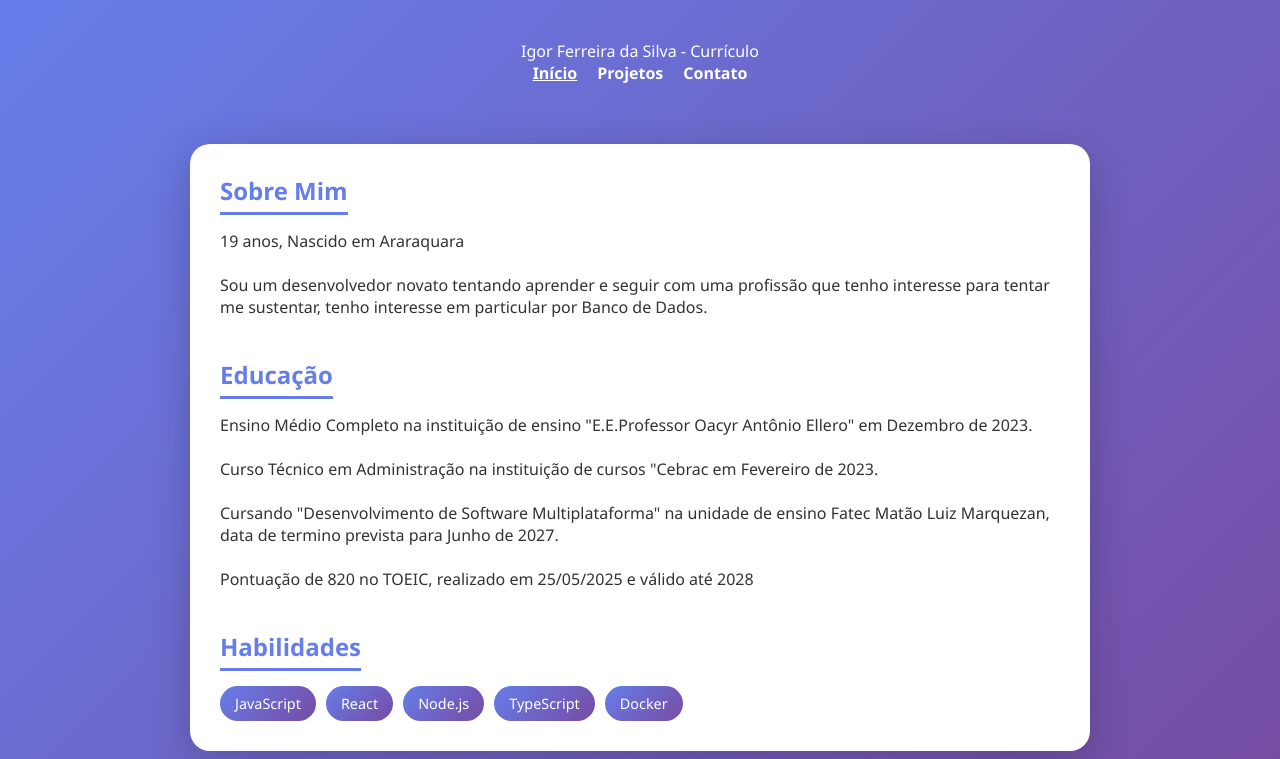
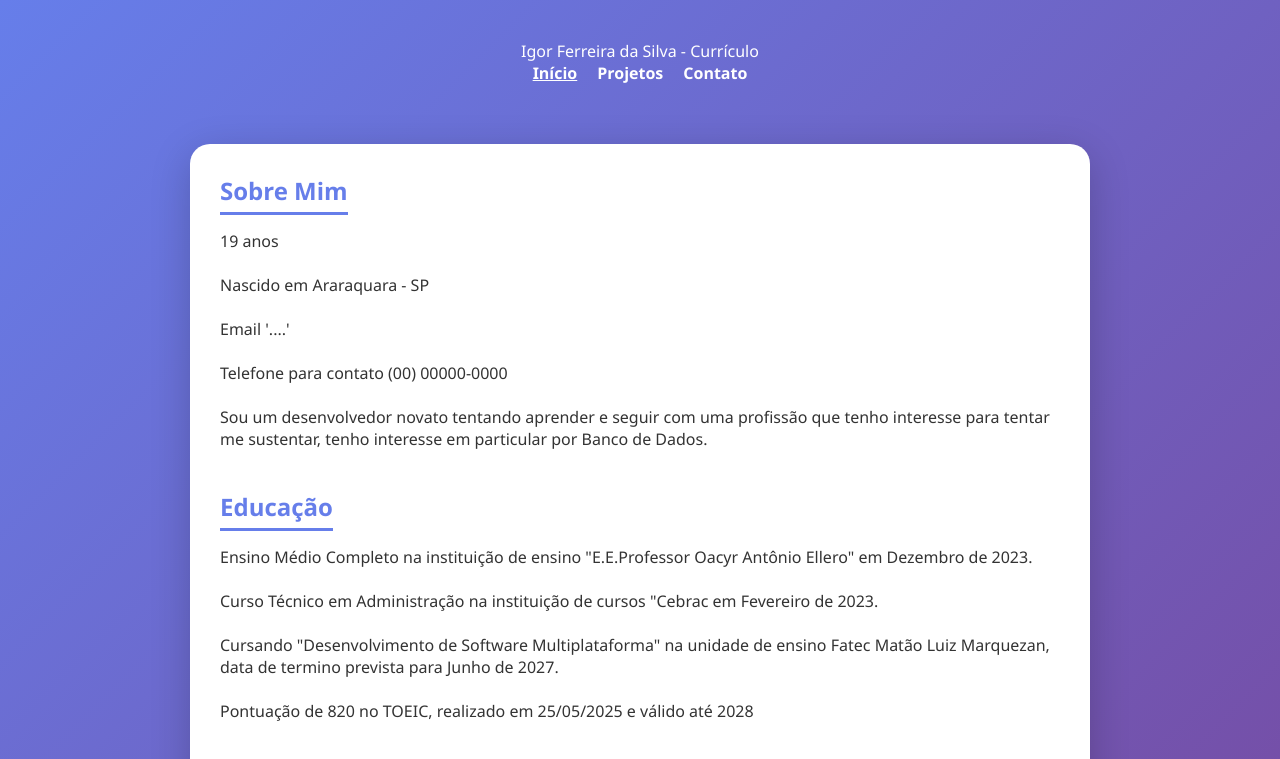
Before and after one commit to UltimoGeeh/portifolio-igor, a plain HTML site: page index.html in a window 1280 px wide. Shown: the top 759 px of the page. Drawn offline with Linux system fonts and the light colour scheme.

Commit message:
Correção da área 'Sobre MIm'.

```diff
--- a/index.html
+++ b/index.html
@@ -20,7 +20,13 @@
     <main class="content">
         <section class="section">
             <h2 class="section-title">Sobre Mim</h2>
-            <p> 19 anos, Nascido em Araraquara</p>
+            <p> 19 anos</p>
+            <br>
+            <p> Nascido em Araraquara - SP </p>
+            <br>
+            <p> Email '....' </p>
+            <br>
+            <p> Telefone para contato (00) 00000-0000</p>
             <br>
             <p>Sou um desenvolvedor novato tentando aprender e seguir com uma profissão que tenho interesse para tentar me sustentar, tenho interesse em particular por Banco de Dados.</p>
         </section>
```
